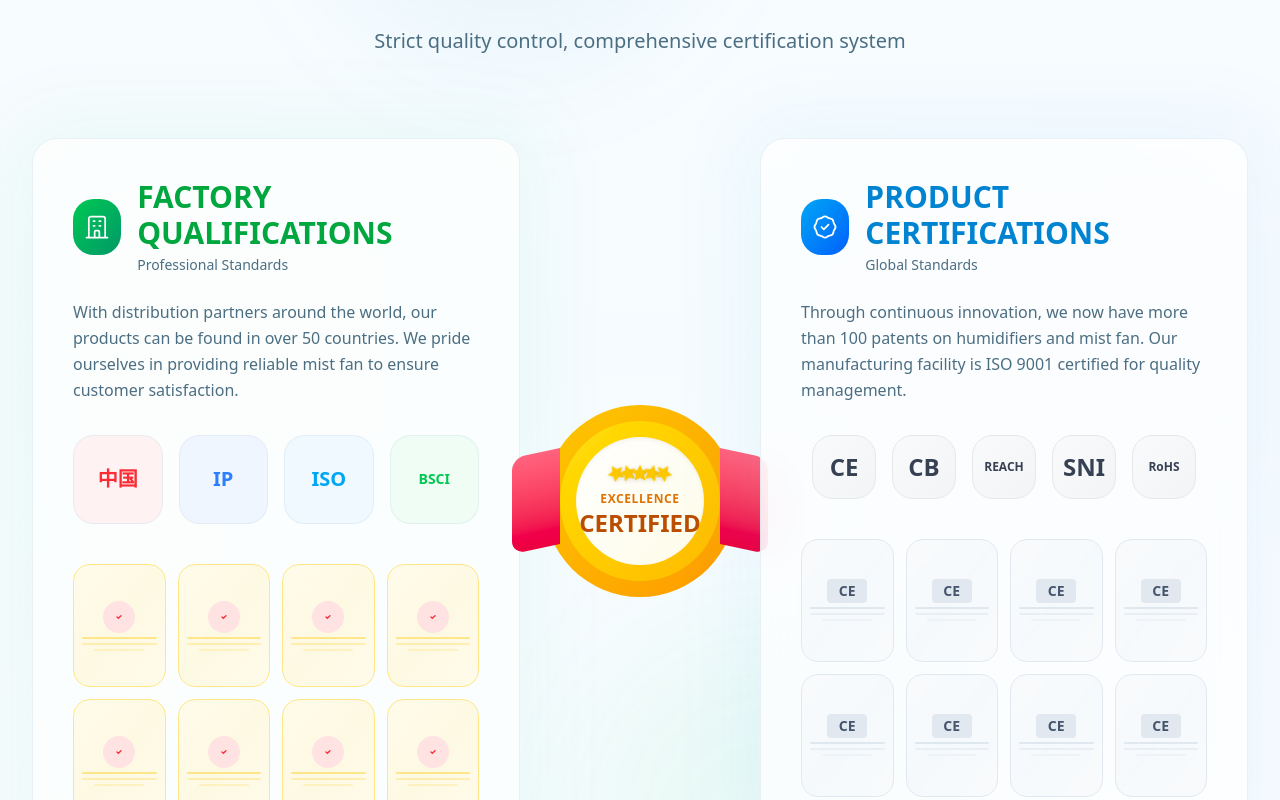
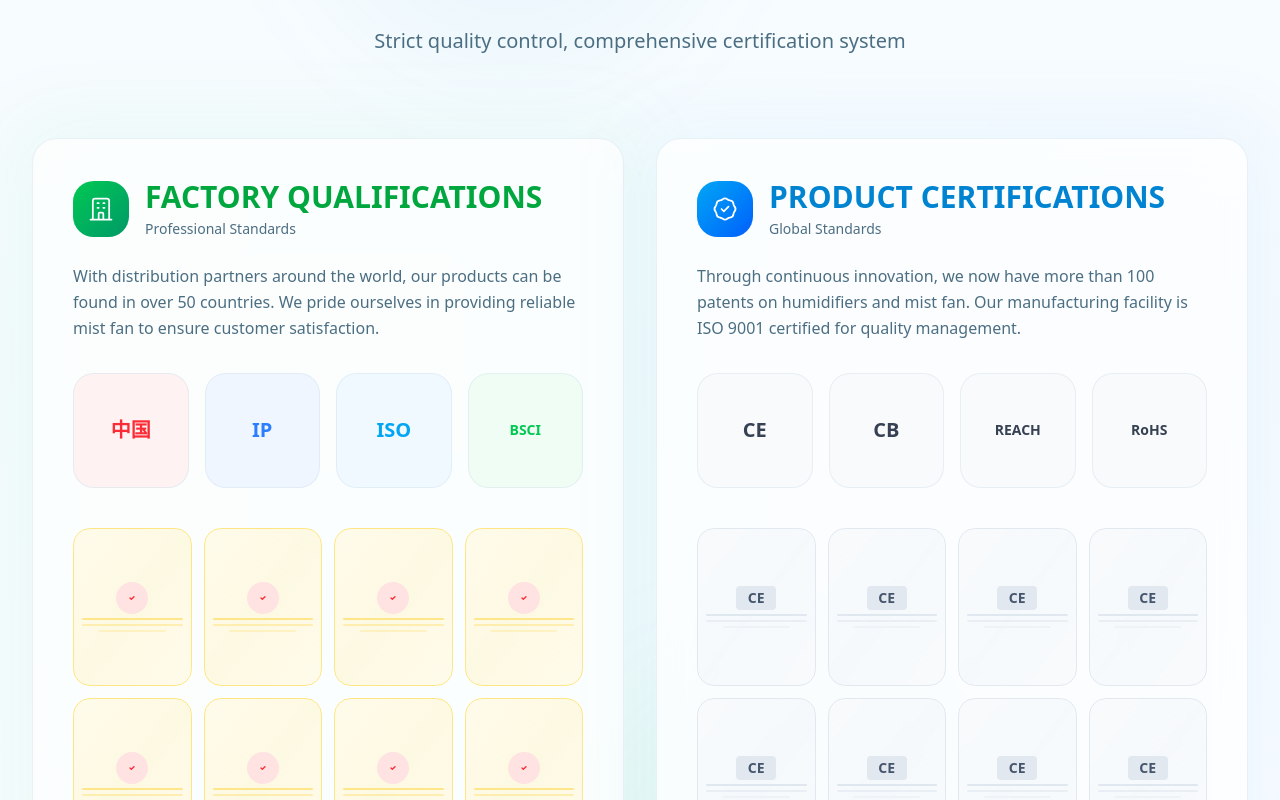
Before and after one commit to FRIDAY1611/hegu-technology-website, a Next.js app: page /en in a window 1280 px wide. Shown: the part 4020-4820 px from the top of the page. Built offline with nearby package versions, Linux system fonts and the light colour scheme.

Commit message:
feat: 去掉中间装饰，实现左右对称布局

```diff
--- a/src/app/[locale]/page.tsx
+++ b/src/app/[locale]/page.tsx
@@ -503,13 +503,12 @@ const CertificationsSection = () => {
           </div>
         </FadeIn>
 
-        <div className="relative">
-          <div className="grid grid-cols-1 lg:grid-cols-12 gap-8">
+        <div className="grid grid-cols-1 lg:grid-cols-2 gap-8">
           {/* 左侧 - 工厂资质 */}
-            <FadeIn className="lg:col-span-5">
-              <div className="relative">
+          <FadeIn>
+            <div className="relative h-full">
               <div className="absolute -inset-4 bg-gradient-to-r from-green-500/10 to-emerald-500/10 rounded-3xl blur-2xl opacity-50"></div>
-                <div className="relative bg-card/80 backdrop-blur-xl border border-border/50 rounded-3xl p-8 lg:p-10 shadow-xl">
+              <div className="relative bg-card/80 backdrop-blur-xl border border-border/50 rounded-3xl p-8 lg:p-10 shadow-xl h-full">
                 <div className="flex items-center gap-4 mb-6">
                   <div className="w-14 h-14 rounded-2xl bg-gradient-to-br from-green-500 to-emerald-600 flex items-center justify-center shadow-lg">
                     <svg className="w-7 h-7 text-white" fill="none" viewBox="0 0 24 24" stroke="currentColor">
@@ -570,44 +569,11 @@ const CertificationsSection = () => {
             </div>
           </FadeIn>
 
-            {/* 中间徽章 */}
-            <div className="hidden lg:flex lg:col-span-2 items-center justify-center">
-              <div className="relative">
-                {/* 外圈 */}
-                <div className="w-48 h-48 rounded-full bg-gradient-to-br from-yellow-400 to-amber-500 shadow-2xl flex items-center justify-center animate-pulse">
-                  <div className="w-40 h-40 rounded-full bg-gradient-to-br from-yellow-300 to-amber-400 flex items-center justify-center">
-                    <div className="w-32 h-32 rounded-full bg-gradient-to-br from-white to-yellow-50 flex items-center justify-center shadow-inner">
-                      {/* 内圈内容 */}
-                      <div className="text-center">
-                        <div className="flex justify-center -space-x-2 mb-2">
-                          {[0, 1, 2, 3, 4].map((i) => (
-                            <svg key={i} className="w-5 h-5 text-yellow-400 drop-shadow-sm" fill="currentColor" viewBox="0 0 24 24" style={{ transform: `rotate(${i * 15 - 30}deg)` }}>
-                              <path d="M12 2l3.09 6.26L22 9.27l-5 4.87 1.18 6.88L12 17.77l-6.18 3.25L7 14.14 2 9.27l6.91-1.01L12 2z" />
-                            </svg>
-                          ))}
-                        </div>
-                        <p className="text-xs font-bold text-amber-600 uppercase tracking-wider">Excellence</p>
-                        <p className="text-2xl font-black text-amber-700">CERTIFIED</p>
-                      </div>
-                    </div>
-                  </div>
-                </div>
-
-                {/* 飘带装饰 */}
-                <div className="absolute -left-8 top-1/2 -translate-y-1/2">
-                  <div className="w-12 h-24 bg-gradient-to-b from-rose-400 to-rose-600 -skew-y-12 rounded-l-lg shadow-lg"></div>
-                </div>
-                <div className="absolute -right-8 top-1/2 -translate-y-1/2">
-                  <div className="w-12 h-24 bg-gradient-to-b from-rose-400 to-rose-600 skew-y-12 rounded-r-lg shadow-lg"></div>
-                </div>
-              </div>
-            </div>
-
           {/* 右侧 - 产品认证 */}
-            <FadeIn delay={0.1} className="lg:col-span-5">
-              <div className="relative">
+          <FadeIn delay={0.1}>
+            <div className="relative h-full">
               <div className="absolute -inset-4 bg-gradient-to-l from-blue-500/10 to-sky-500/10 rounded-3xl blur-2xl opacity-50"></div>
-                <div className="relative bg-card/80 backdrop-blur-xl border border-border/50 rounded-3xl p-8 lg:p-10 shadow-xl">
+              <div className="relative bg-card/80 backdrop-blur-xl border border-border/50 rounded-3xl p-8 lg:p-10 shadow-xl h-full">
                 <div className="flex items-center gap-4 mb-6">
                   <div className="w-14 h-14 rounded-2xl bg-gradient-to-br from-sky-500 to-blue-600 flex items-center justify-center shadow-lg">
                     <svg className="w-7 h-7 text-white" fill="none" viewBox="0 0 24 24" stroke="currentColor">
@@ -628,11 +594,16 @@ const CertificationsSection = () => {
                 </p>
 
                 {/* 认证标志 */}
-                  <div className="flex flex-wrap items-center justify-center gap-4 mb-10">
-                    {['CE', 'CB', 'REACH', 'SNI', 'RoHS'].map((label, i) => (
-                      <div key={i} className="aspect-square w-16 bg-gradient-to-br from-gray-50 to-gray-100 rounded-2xl flex items-center justify-center border border-gray-200 shadow-sm hover:shadow-md hover:scale-110 transition-all cursor-pointer">
-                        <span className={`font-bold text-gray-700 ${label.length > 3 ? 'text-xs' : 'text-2xl'}`}>
-                          {label}
+                <div className="grid grid-cols-4 gap-4 mb-10">
+                  {[
+                    { label: 'CE', color: 'text-gray-700', bg: 'bg-gray-50' },
+                    { label: 'CB', color: 'text-gray-700', bg: 'bg-gray-50' },
+                    { label: 'REACH', color: 'text-gray-700', bg: 'bg-gray-50' },
+                    { label: 'RoHS', color: 'text-gray-700', bg: 'bg-gray-50' }
+                  ].map((item, i) => (
+                    <div key={i} className={`aspect-square ${item.bg} rounded-2xl flex items-center justify-center border border-border/50 hover:scale-105 transition-transform cursor-pointer`}>
+                      <span className={`font-bold ${item.color} ${item.label.length > 3 ? 'text-sm' : 'text-xl'}`}>
+                        {item.label}
                       </span>
                     </div>
                   ))}
@@ -660,7 +631,6 @@ const CertificationsSection = () => {
               </div>
             </div>
           </FadeIn>
-          </div>
         </div>
       </div>
     </section>
```
Lines whose indentation alone changed are shown as unchanged.
